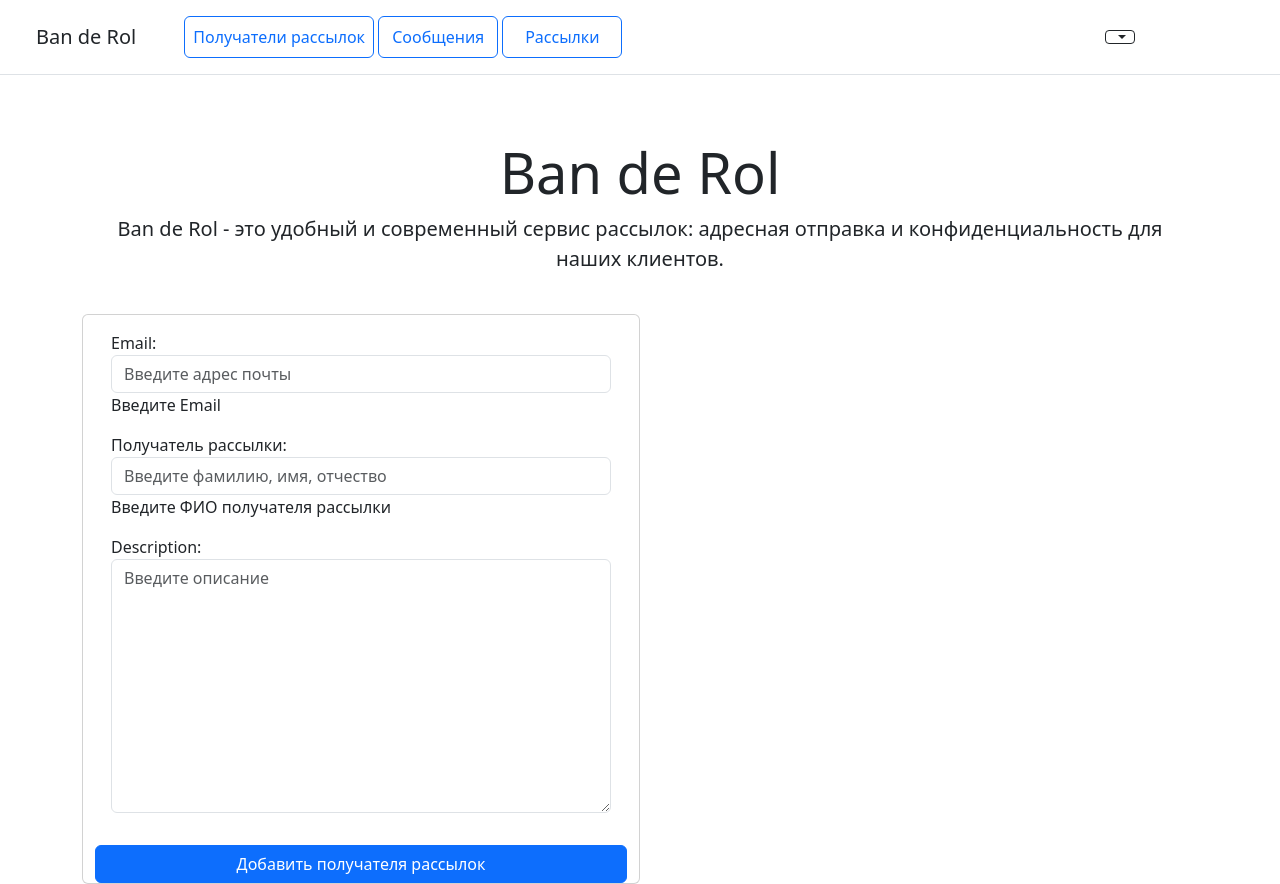
After one commit to Mikhailkulish/banderol, a Django app: page /create/ in a window 1280 px wide. The commit adds this page. Run offline with Django 5.2, Linux system fonts and the light colour scheme; some libraries are stand-ins or nearby versions.

Commit message:
fixed 2 recipients

```diff
--- /dev/null
+++ b/recipients/forms.py
@@ -0,0 +1,37 @@
+from django import forms
+from django.core.exceptions import ValidationError
+
+from recipients.models import Recipient
+
+
+class RecipientForm(forms.ModelForm):
+    class Meta:
+        model = Recipient
+        fields = ['email', 'name', 'description',]
+
+    def clean_name(self):
+        name = self.cleaned_data.get('name')
+
+        if not name:
+            return name
+
+        if not all(c.isalpha() or c.isspace() or c == '-' for c in name):
+            raise ValidationError('Ф. И. О. может содержать только буквы, пробелы и дефис.')
+        return name
+
+    def __init__(self, *args, **kwargs):
+        super(RecipientForm, self).__init__(*args, **kwargs)
+        self.fields['email'].widget.attrs.update({
+            'class': 'form-control',
+            'placeholder': 'Введите адрес почты'
+        })
+
+        self.fields['name'].widget.attrs.update({
+            'class': 'form-control',
+            'placeholder': 'Введите фамилию, имя, отчество'
+        })
+
+        self.fields['description'].widget.attrs.update({
+            'class': 'form-control',
+            'placeholder': 'Введите описание'
+        })
--- a/recipients/models.py
+++ b/recipients/models.py
@@ -12,7 +12,7 @@ class Recipient(models.Model):
         verbose_name="Получатель рассылки",
         help_text="Введите ФИО получателя рассылки",
     )
-    description = models.TextField()
+    description = models.TextField(blank=True,)
 
     def __str__(self):
         return self.email
--- /dev/null
+++ b/recipients/templates/recipients/recipient_form.html
@@ -0,0 +1,25 @@
+{% extends 'recipients/base.html' %}
+{% block title %}Ban de Rol{% endblock %}
+{% block content %}
+<div class="container">
+    <div class="row">
+        <div class="col-6">
+            <form class="row" method="post" enctype="multipart/form-data">
+                <div class="card">
+                    <div class="card-body">
+                        {% csrf_token %}
+                        {{ form.as_p }}
+                    </div>
+                    <button type="submit" class="btn btn-primary">
+                        {% if object %}
+                        Сохранить
+                        {% else %}
+                        Добавить получателя рассылок
+                        {% endif %}
+                    </button>
+                </div>
+            </form>
+        </div>
+    </div>
+</div>
+{% endblock %}
--- a/recipients/templates/recipients/recipient_list.html
+++ b/recipients/templates/recipients/recipient_list.html
@@ -3,7 +3,7 @@
 {% block content %}
 <div class="container">
     <p>
-        <a class="btn btn-lg btn-block btn-outline-primary" href="#">Добавить нового получателя рассылок</a>
+        <a class="btn btn-lg btn-block btn-outline-primary" href="{% url 'recipients:recipient_create' %}">Добавить нового получателя рассылок</a>
     </p>
     <div class="row text-center">
         {% for recipient in object_list %}
@@ -16,7 +16,7 @@
                     <h4 class="card-title pricing-card-title">{{ recipient.email }}</h4>
                     <p class="list-unstyled mt-3 mb-4 text-start m-3">{{ recipient.description|truncatechars:100 }}</p>
                     <div class="d-grid gap-2">
-                        <a class="btn btn-lg btn-outline-primary" href="#">
+                        <a class="btn btn-lg btn-outline-primary" href="{% url 'recipients:recipient_detail' recipient.pk %}">
                             Посмотреть
                         </a>
                         <a class="btn btn-primary" href="#">
--- a/recipients/urls.py
+++ b/recipients/urls.py
@@ -1,11 +1,13 @@
 from django.urls import path
 from recipients.apps import RecipientsConfig
 
-from recipients.views import RecipientListView
+from recipients.views import RecipientListView, RecipientDetailView, RecipientCreateView
 
 app_name = RecipientsConfig.name
 
 
 urlpatterns = [
     path('', RecipientListView.as_view(), name='recipient_list'),
+    path('recipient/<int:pk>', RecipientDetailView.as_view(), name='recipient_detail'),
+    path('create/', RecipientCreateView.as_view(), name='recipient_create')
 ]
--- a/recipients/views.py
+++ b/recipients/views.py
@@ -1,8 +1,20 @@
+from django.urls import reverse_lazy
 from django.views.generic import ListView, DetailView, CreateView, UpdateView, DeleteView
 
+from recipients.forms import RecipientForm
 from recipients.models import Recipient
 
 
 class RecipientListView(ListView):
     model = Recipient
     template_name = 'recipients/recipient_list.html'
+
+
+class RecipientDetailView(DetailView):
+    model = Recipient
+
+
+class RecipientCreateView(CreateView):
+    model = Recipient
+    form_class = RecipientForm
+    success_url = reverse_lazy('recipients:recipient_list')
```
Also changed, not shown: recipients/templates/recipients/recipient_detail.html (added, +9 -0 lines), recipients/migrations/0002_alter_recipient_description.py (added).
